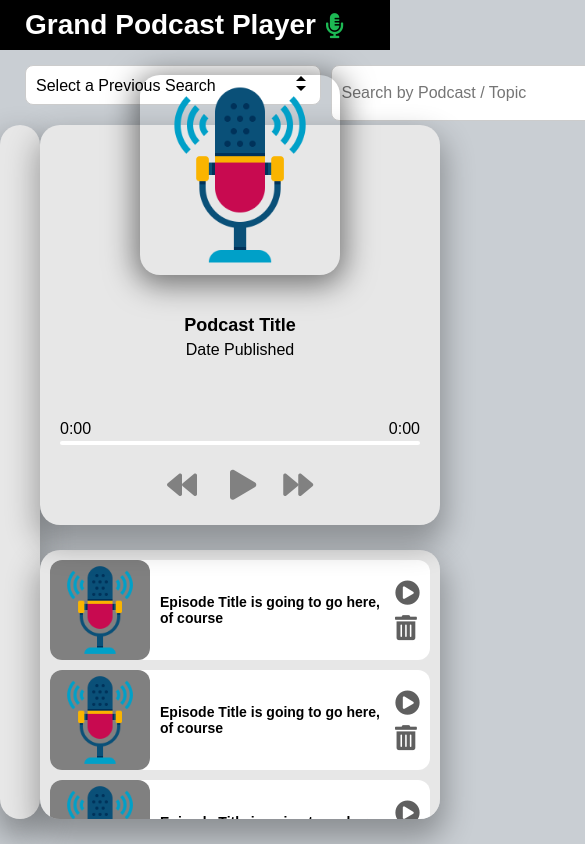
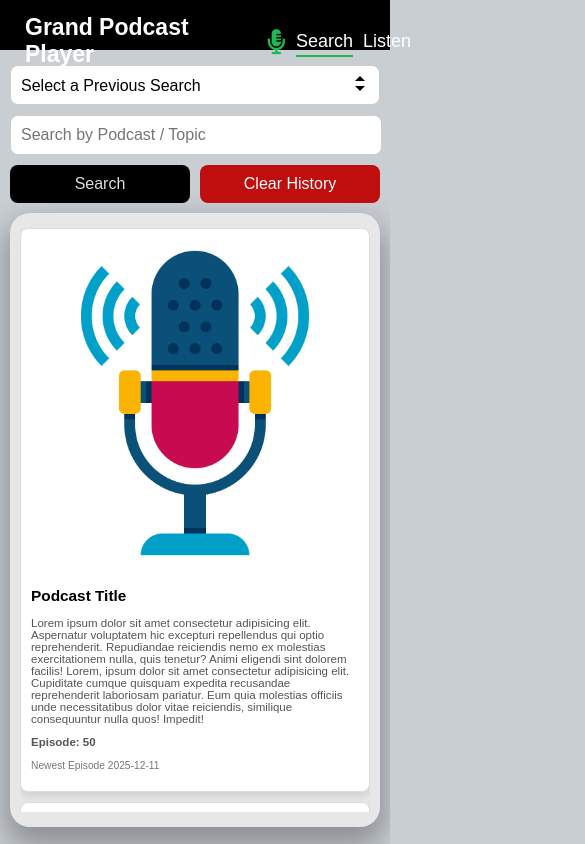
Before and after one commit to LcMason/podcast-player, a website: page public/index.html in a window 390 px wide. Shown: the top 844 px of the page, 585 px wide, since content can reach past the window. Drawn offline with Linux system fonts and the light colour scheme; a web font is replaced by a local one.

Commit message:
creates mobile search

```diff
--- a/public/index.html
+++ b/public/index.html
@@ -17,14 +17,17 @@
   </head>
   <body>
     <!-- Navigation -->
-
     <div class="nav-wrapper">
       <nav class="nav">
         <h1 class="nav-title">Grand Podcast Player</h1>
         <i class="fas fa-microphone-alt"></i>
+        <!-- Mobile Navigation -->
+         <div class="nav-list">
+            <span id="searchLink" class="selected">Search</span>
+            <span id="listenLink">Listen</span>
+         </div>
       </nav>
     </div>
-
     <div class="page-wrapper">
       <!-- search container -->
       <div class="search-container">
--- a/public/script.js
+++ b/public/script.js
@@ -1,3 +1,32 @@
+// Navigation --------------------------------------------------------//
+const searchLink = document.getElementById("searchLink");
+const listenLink = document.getElementById("listenLink");
+const searchContainer = document.querySelector(".search-container");
+const mainContainer = document.querySelector(".main-container");
+const playerContainer = document.querySelector(".player-container");
+const queueContainer = document.querySelector(".queue");
+
+searchLink.addEventListener("click", navigateToSearch);
+listenLink.addEventListener("click", navigateToPlayer);
+
+function navigateToSearch() {
+  searchContainer.style.display = "flex";
+  mainContainer.style.display = "flex";
+  playerContainer.style.display = "none";
+  queueContainer.style.display = "none";
+  searchLink.classList.add("selected");
+  listenLink.classList.remove("selected");
+}
+
+function navigateToPlayer() {
+  searchContainer.style.display = "none";
+  mainContainer.style.display = "none";
+  playerContainer.style.display = "flex";
+  queueContainer.style.display = "flex";
+  listenLink.classList.add("selected");
+  searchLink.classList.remove("selected");
+}
+
 // const image = document.querySelector("img");
 // const title = document.getElementById("title");
 // const artist = document.getElementById("artist");
--- a/public/style.css
+++ b/public/style.css
@@ -15,6 +15,10 @@ body {
   height: 50px;
   width: 100%;
   background: black;
+}
+
+.nav-list {
+  display: none;
 }
 
 .nav {
@@ -335,28 +339,6 @@ button:hover {
 }
 
 /* Media Query: iPhone (Vertical) */
-@media screen and (max-width: 376px) {
-  .player-container {
-    width: 95vw;
-  }
-
-  .img-container {
-    left: 29px;
-  }
-
-  h2 {
-    font-size: 20px;
-  }
-
-  h3 {
-    font-size: 15px;
-  }
-
-  .player-controls {
-    top: -10px;
-    left: 100px;
-  }
-}
 
 /* Queue */
 .queue {
@@ -423,3 +405,144 @@ button:hover {
 .icon-container i:hover {
   filter: brightness(60%);
 }
+
+/* Smartphone / Tablet media queries */
+@media (max-width: 1025px) {
+  html,
+  body {
+    overflow-x: hidden;
+  }
+
+  /* Navigation */
+  .nav-wrapper {
+    position: fixed;
+    z-index: 10;
+  }
+
+  .nav {
+    top: 14px;
+  }
+
+  .nav-title {
+    font-size: 23px;
+  }
+
+  .nav-list {
+    position: relative;
+    display: flex;
+    top: 3px;
+    left: -4px;
+  }
+
+  .nav-list span {
+    font-size: 18px;
+    color: white;
+    position: relative;
+    left: 25px;
+    padding-bottom: 3px;
+  }
+
+  .nav-list span:first-child {
+    margin-right: 10px;
+  }
+
+  .nav-list .selected {
+    border-bottom: 2px solid #1db954;
+  }
+
+  /* Containers */
+
+  .page-wrapper {
+    flex-direction: column;
+  }
+
+  .search-container {
+    position: relative;
+    flex-direction: column;
+    left: 5px;
+  }
+
+  .custom-select {
+    width: calc(100% - 20px);
+    margin-right: unset;
+    margin-bottom: 10px;
+  }
+
+  input {
+    width: calc(100% - 40px);
+  }
+
+  .search-buttons {
+    width: calc(100% - 10px);
+  }
+
+  button {
+    width: 50%;
+  }
+
+  .main-container {
+    width: calc(100% - 20px);
+    height: calc(100% - 180px);
+    margin-top: 65px;
+    padding: 5px 10px;
+  }
+
+  /* Cards Container */
+  .cards-container {
+    gap: 10px;
+    margin-top: 10px;
+    margin-bottom: 10px;
+  }
+
+  .card {
+    width: 100%;
+  }
+
+  /* Player */
+  .player-container {
+    position: relative;
+    margin-top: unset;
+    width: 100%;
+    height: 100%;
+    display: none;
+    justify-content: center;
+  }
+
+  .player {
+    height: 380px;
+    width: calc(100% - 20px);
+    top: 60px;
+  }
+
+  .title-container {
+    top: -30px;
+  }
+
+  .queue {
+    margin-top: unset;
+    position: relative;
+    top: 80px;
+    width: calc(100% - 20px);
+    height: calc(100% - 480px);
+  }
+}
+
+/* Smartphone Vertical: Media Queries */
+@media (max-width: 500px) {
+  .card {
+    height: auto;
+    align-items: flex-start;
+    flex-direction: column;
+  }
+
+  .card img {
+    width: 100%;
+  }
+
+  .card-content {
+    width: auto;
+    padding: 10px;
+    font-size: 80%;
+    overflow-y: unset;
+  }
+}
```
